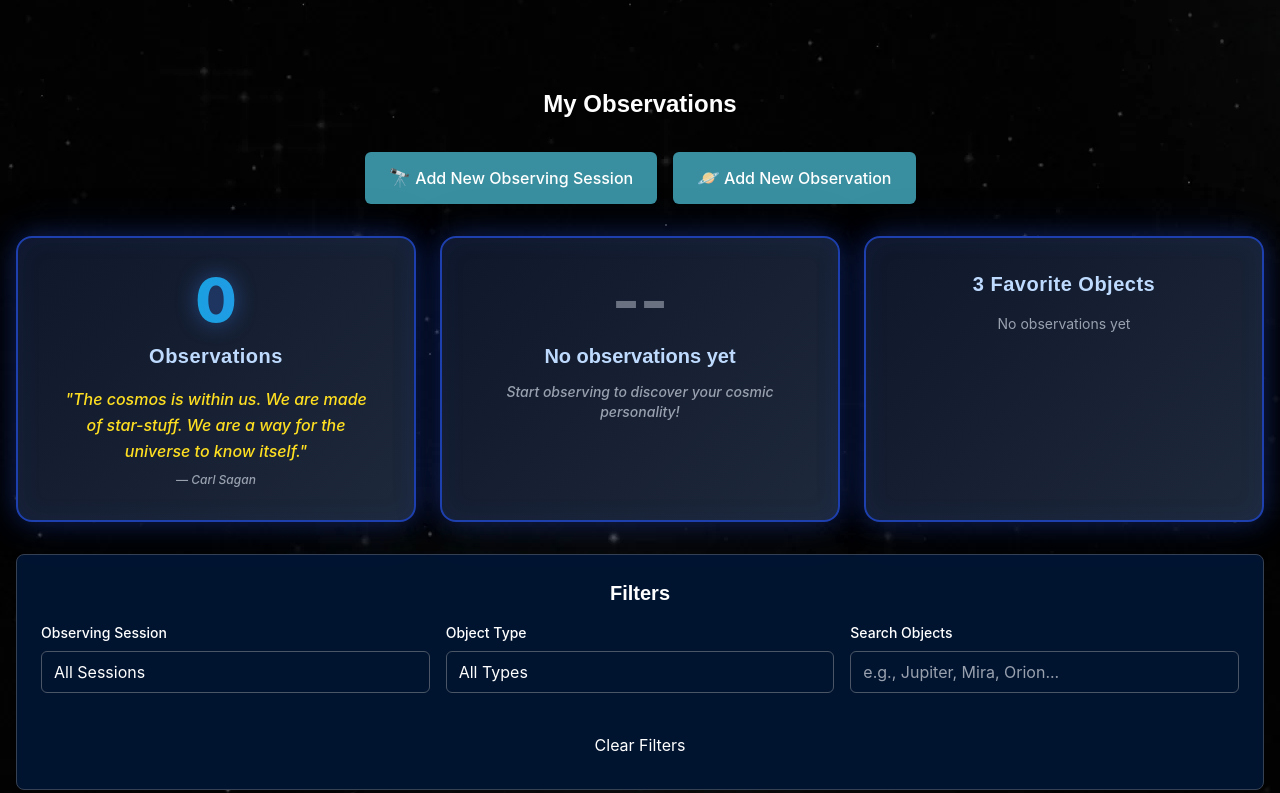
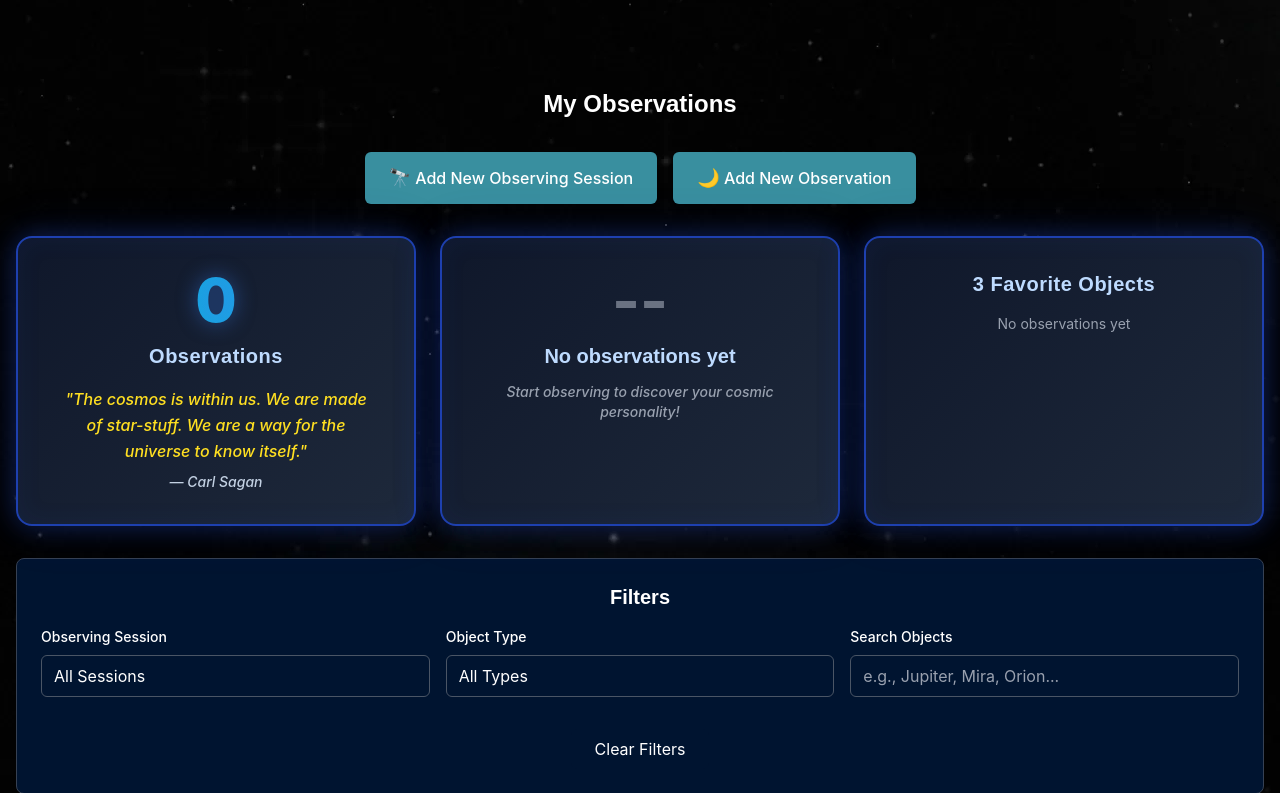
Before and after one commit to curtisnlogan/lodestar-project, a Django app: page /observations/list/ in a window 1280 px wide. Shown: the part 105-898 px from the top of the page. Run offline with Django 4.2, Linux system fonts and the light colour scheme; the visitor is signed in with stand-in values (Sample User, id 1); data that the repository does not hold is empty; style sheets or scripts are compiled from the project's sources.

Commit message:
feat: update observation list styling and enhance text for better user experience

```diff
--- a/src/observations/templates/observations/observation_list.html
+++ b/src/observations/templates/observations/observation_list.html
@@ -19,7 +19,7 @@
                 </a>
                 <a href="{% url 'add_observation' %}"
                    class="bg-accent text-white px-6 py-3 rounded-md hover:bg-blue-700 transition-colors text-center font-medium hover:text-black focus:outline-none focus:ring-2 focus:ring-yellow-300">
-                    <span class="text-lg" aria-hidden="true">🪐</span> Add New Observation
+                    <span class="text-lg" aria-hidden="true">🌙</span> Add New Observation
                 </a>
             </nav>
             <!-- Statistics Section -->
@@ -36,7 +36,7 @@
                     <!-- Sagan Quote -->
                     <blockquote class="text-md text-yellow-300 italic font-medium mt-4 px-2 leading-relaxed">
                         "The cosmos is within us. We are made of star-stuff. We are a way for the universe to know itself."
-                        <footer class="text-xs text-gray-400 mt-2">— Carl Sagan</footer>
+                        <footer class="text-sm text-secondary-custom mt-2">— Carl Sagan</footer>
                     </blockquote>
                 </article>
                 <!-- Favorite Observation Type -->
@@ -47,13 +47,13 @@
                         <p class="text-sm text-gray-300 mb-3">Favorite Type</p>
 
                         <!-- Personality Text Based on Favorite Type -->
-                        <p class="text-sm text-yellow-300 italic font-semibold mt-3">
+                        <p class="text-md text-yellow-300 italic font-semibold mt-3">
                             {% if favorite_type == "Solar System" %}
-                                You're probably a planet lover! Those wandering worlds captivate you.
+                                You're probably a planet lover! Those wandering worlds, that may harbour life, captivate you.
                             {% elif favorite_type == "Deep Sky" %}
                                 Black holes and infinite space call to your soul!
                             {% elif favorite_type == "Star" %}
-                                The stellar realm speaks to you - those distant suns are your guide.
+                                The stellar realm speaks to you - those lonely suns illuminate the blackness of space.
                             {% elif favorite_type == "Special Event" %}
                                 You get excited when the whole world is watching too!
                             {% else %}
@@ -77,7 +77,7 @@
                                     <div class="flex-1">
                                         <span class="text-gray-200 font-medium">{{ object_name }}</span>
                                         {% if distance_miles %}
-                                            <div class="text-xs text-blue-300 mt-1">{{ distance_miles|humanize_distance_miles }} away</div>
+                                            <div class="text-sm text-blue-300 mt-1">{{ distance_miles|humanize_distance_miles }} away</div>
                                         {% endif %}
                                     </div>
                                     <span class="text-blue-300 font-bold text-lg ml-3" aria-label="{{ count }} observations">{{ count }}</span>
@@ -214,7 +214,7 @@
                                             data-id="{{ observation.id }}"
                                             data-type="{{ display_data.type_class }}"
                                             aria-label="Delete observation of {{ display_data.object_name }}">Delete</button>
-                                    <button class="view-update-btn bg-accent text-white px-4 py-1 rounded-md hover:bg-blue-700 transition-colors text-sm focus:outline-none focus:ring-2 focus:ring-yellow-300"
+                                    <button class="hover:text-black view-update-btn bg-accent text-white px-4 py-1 rounded-md hover:bg-blue-700 transition-colors text-sm focus:outline-none focus:ring-2 focus:ring-yellow-300"
                                             data-id="{{ observation.id }}"
                                             data-type="{{ display_data.type_class }}"
                                             aria-label="View and update observation of {{ display_data.object_name }}">View/Update</button>
```
